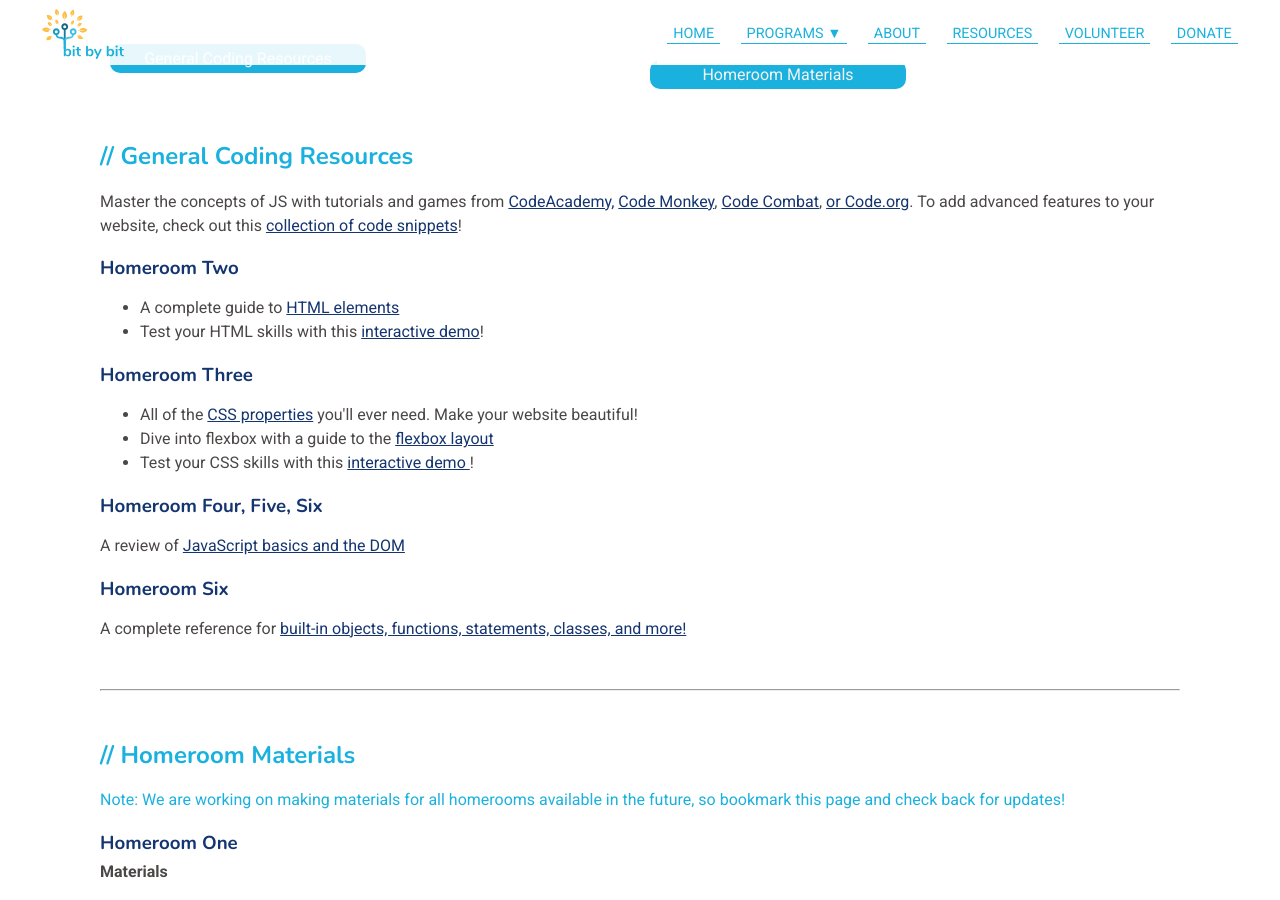
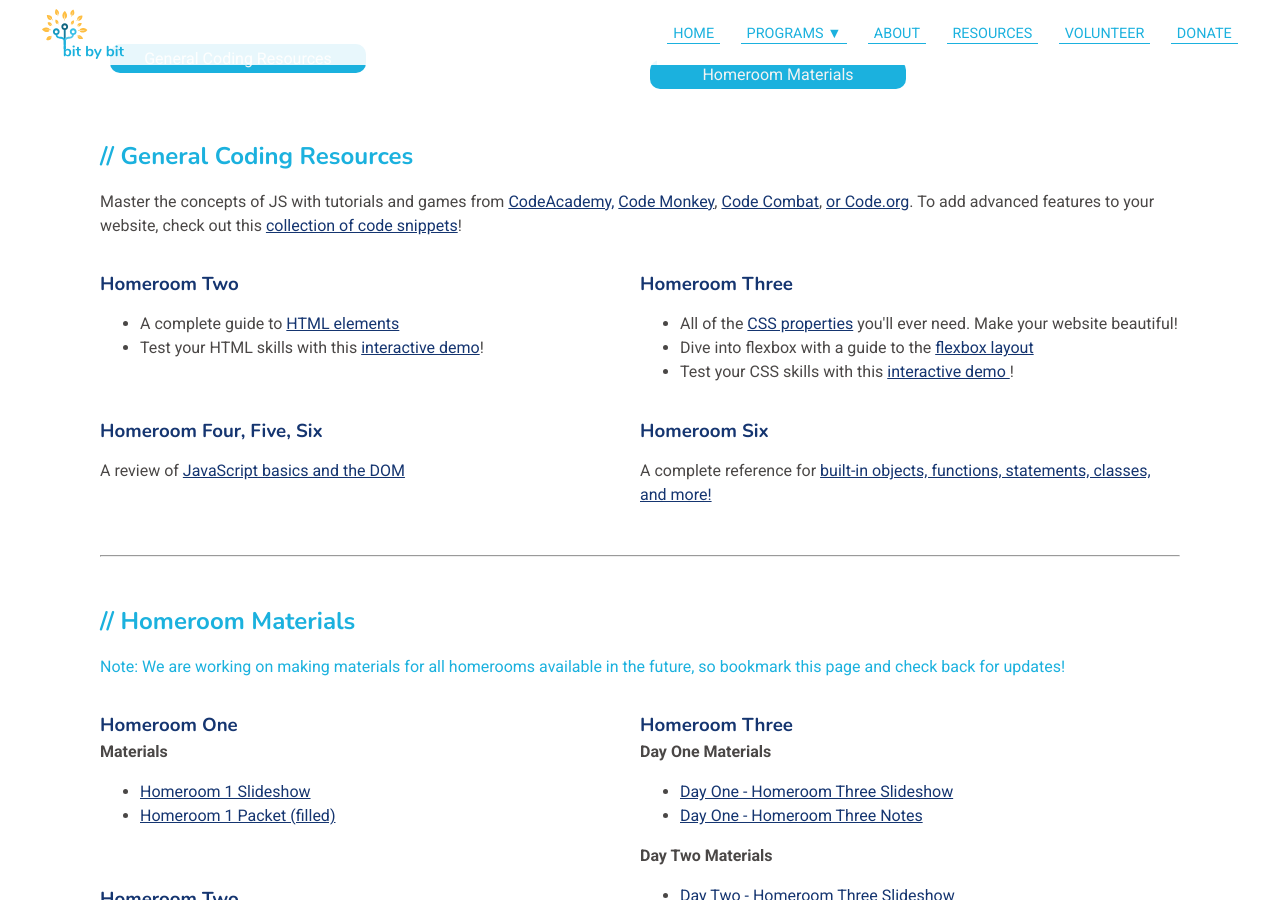
Before and after one commit to bit-by-bit-coding/bxb-website, a Jekyll site: the page built from ffresources.html, in a window 1280 px wide and 900 px high, scrolled down 436 px. Built offline with Jekyll 4.4.1, drawn with Linux system fonts in a browser that asks for light colours; nearby versions of some CDN libraries.

Commit message:
adding css for flex box

```diff
--- a/styles/resources.scss
+++ b/styles/resources.scss
@@ -72,12 +72,22 @@
   }
 }
 
+.room-container {
+  display: flex;
+  flex-wrap: wrap;
+  align-content: center;
+  justify-content: flex-start;
+}
+
 @media (min-width: 768px) {
   .resources-container{
       flex-direction: row;
   }
   .resources-column {
     width: 35vw;
+  }
+  .room-item {
+    flex: 1 1 35vw;
   }
 }
 
```
Lines whose indentation alone changed are shown as unchanged.
